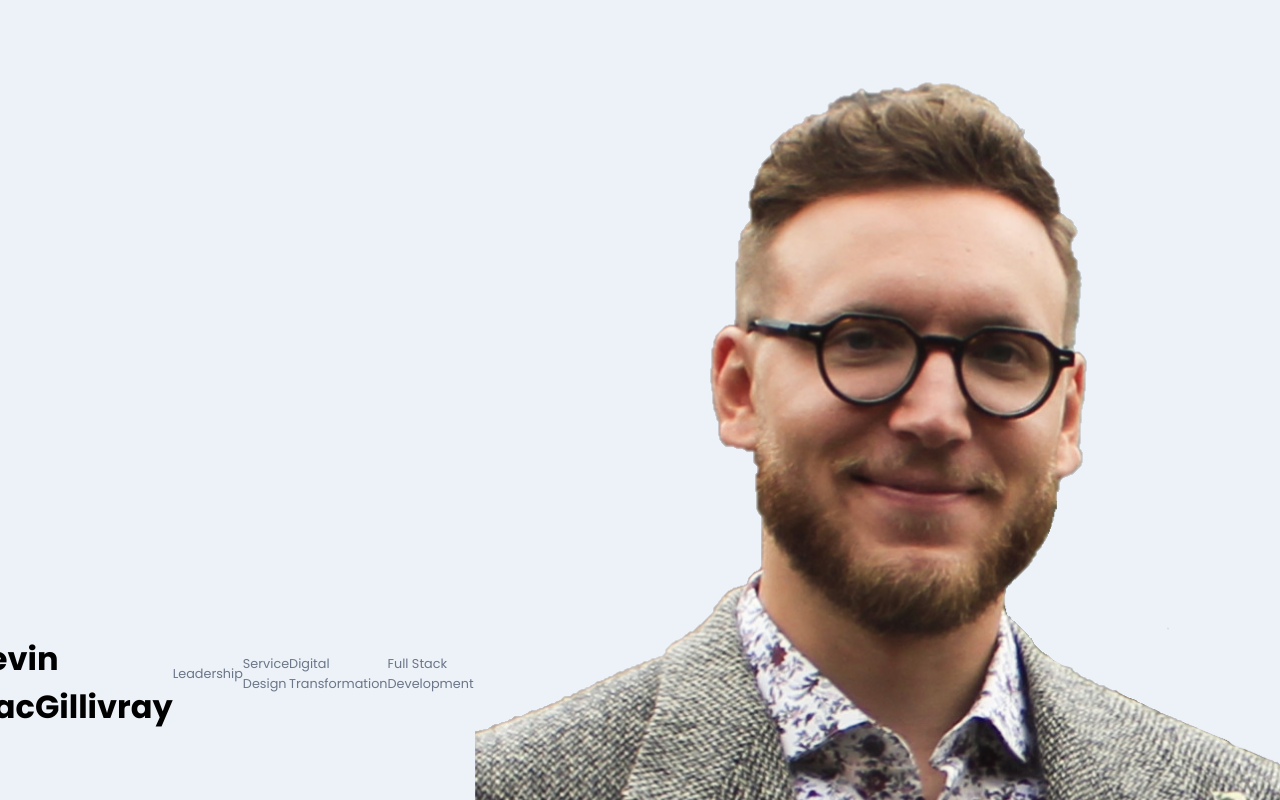
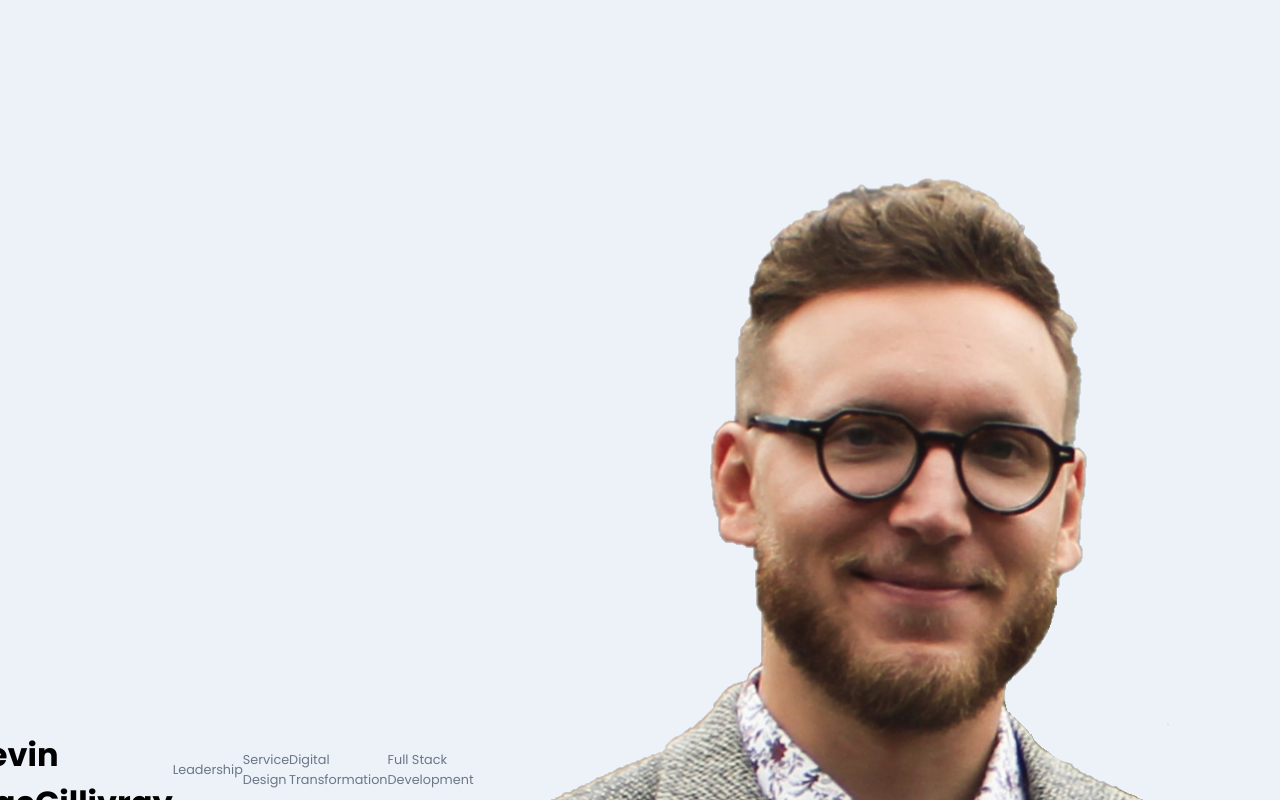
Before and after one commit to devhmac/Final_portfolio, a Next.js app in the folder portfolio-site/: page / in a window 1280 px wide. Shown: the top 800 px of the page. Built offline with nearby package versions, Linux system fonts and the light colour scheme; a web font is replaced by a local one.

Commit message:
styling header

```diff
--- a/portfolio-site/container/Header.jsx
+++ b/portfolio-site/container/Header.jsx
@@ -1,9 +1,23 @@
 import styles from "../styles/Header.module.scss";
 import { motion } from "framer-motion";
 
+const scaleVariants = {
+  whileInView: {
+    scale: [0, 1],
+    opacity: [0, 1],
+    transition: {
+      duration: 1,
+      ease: "easeInOut",
+    },
+  },
+};
+
 const Header = () => {
   return (
-    <div className={`${styles["app__header"]} ${styles["app__flex"]}`}>
+    <div
+      id={styles.home}
+      className={`${styles["app__header"]} ${styles["app__flex"]}`}
+    >
       <motion.div
         whileInView={{ x: [-100, 0], opacity: [0, 1] }}
         transition={{ duration: 0.5 }}
@@ -40,8 +54,12 @@ const Header = () => {
           alt="profile_circle"
         />
       </motion.div>
-
-      <motion.div variant></motion.div>
+      {/* dont Think I actually want these */}
+      {/* <motion.div
+        variant={scaleVariants}
+        whileInView={scaleVariants.whileInView}
+        className={styles["app__header-circles"]}
+      ></motion.div> */}
     </div>
   );
 };
--- a/portfolio-site/styles/Header.module.scss
+++ b/portfolio-site/styles/Header.module.scss
@@ -14,3 +14,28 @@
     font-size: 1.75rem;
   }
 }
+
+#home {
+  position: relative;
+  // make this a gradiant
+  background: url("../public/img/assets/bgIMG.png");
+  background-size: cover;
+  background-repeat: repeat;
+  background-position: center;
+
+  .app__wrapper {
+    padding: 0;
+
+    .copyright {
+      display: none;
+    }
+  }
+}
+
+.app__header {
+  flex: 1;
+  width: 100%;
+  height: 100%;
+  flex-direction: row;
+  padding: 6rem 2rem 0;
+}
```
